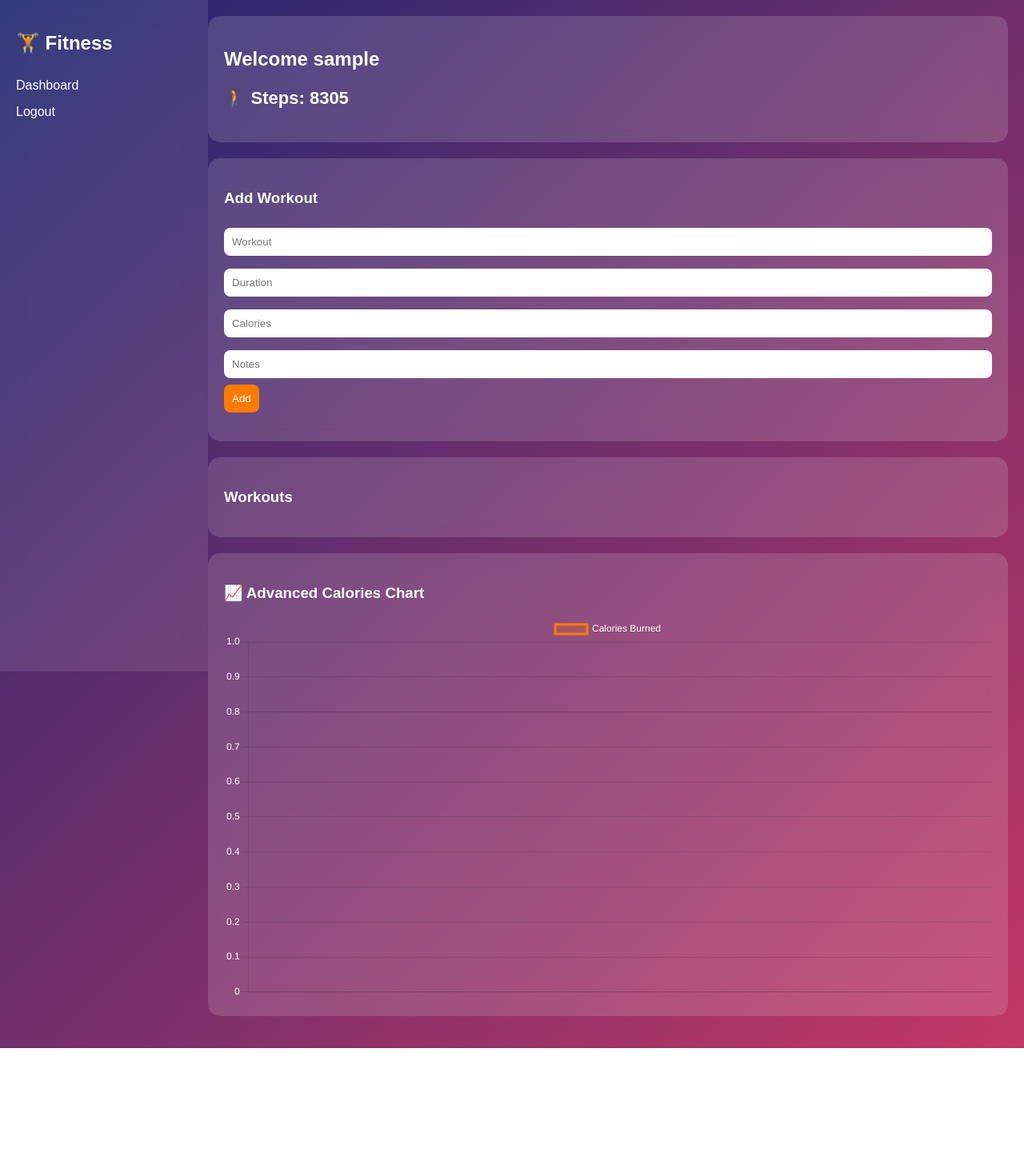
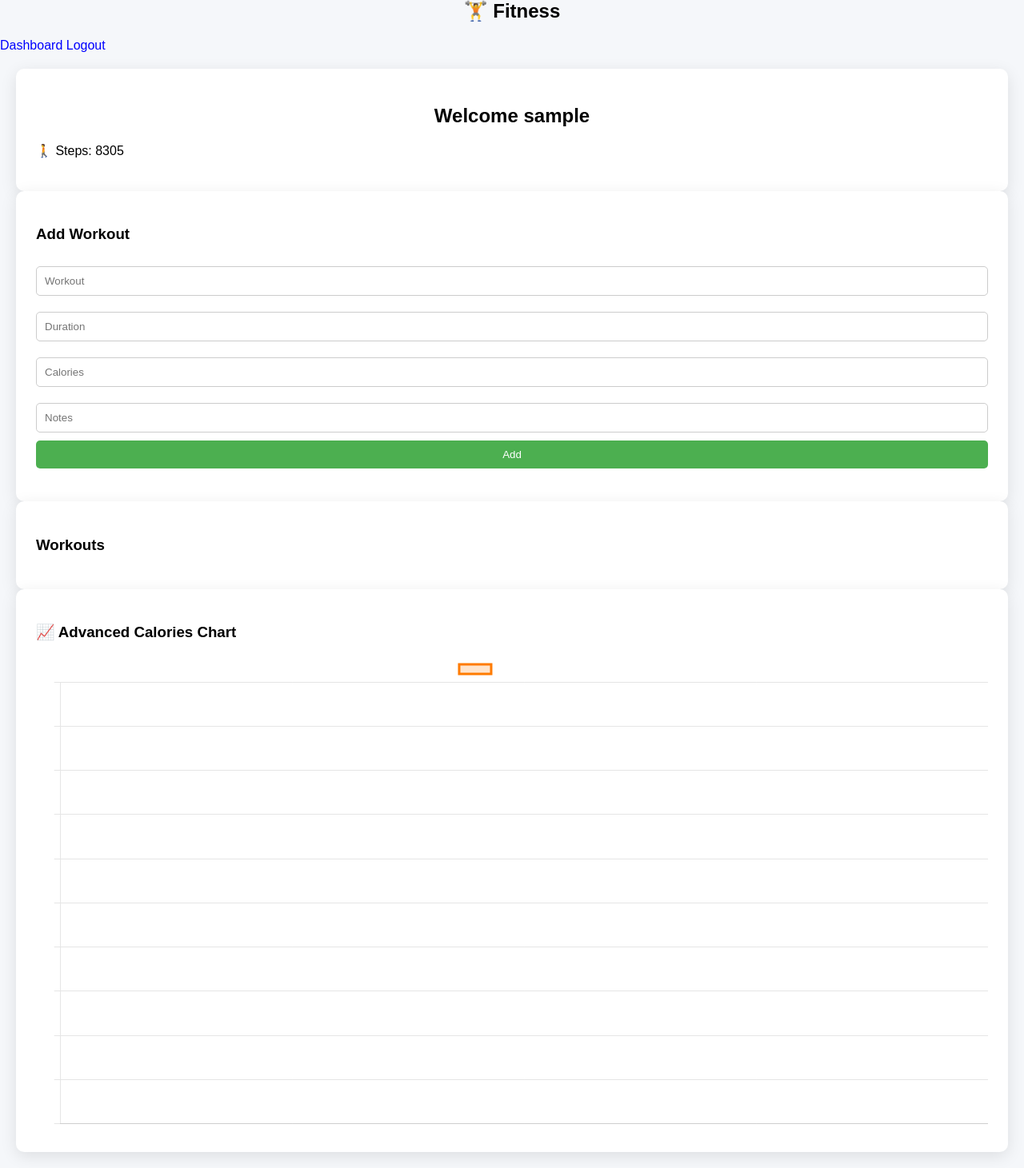
Before and after one commit to rajeshjhenkar338-byte/Fitness-app, a Flask app: page /dashboard in a window 1280 px wide. Shown: the whole page at 80% size. Before the commit the page ends 1311 px from the top, so only its background shows below. Run offline with Flask 3, Linux system fonts and the light colour scheme; the visitor is signed in with stand-in values (Sample User, id 1); data that the repository does not hold is empty.

Commit message:
Update style.css

```diff
--- a/static/style.css
+++ b/static/style.css
@@ -1,72 +1,67 @@
 body {
   margin: 0;
-  font-family: 'Poppins', sans-serif;
-  background: linear-gradient(135deg, #1d2671, #c33764);
-  color: white;
+  font-family: Arial;
+  background: #f5f7fa;
 }
 
-/* Sidebar */
-.sidebar {
-  width: 220px;
-  height: 100vh;
-  position: fixed;
-  background: rgba(255,255,255,0.1);
-  backdrop-filter: blur(15px);
+.container {
+  width: 350px;
+  margin: 100px auto;
+}
+
+.card {
+  background: white;
+  padding: 25px;
+  border-radius: 10px;
+  box-shadow: 0 5px 20px rgba(0,0,0,0.1);
+}
+
+h2 {
+  text-align: center;
+}
+
+input {
+  width: 100%;
+  padding: 10px;
+  margin: 10px 0;
+  border-radius: 5px;
+  border: 1px solid #ccc;
+}
+
+button {
+  width: 100%;
+  padding: 10px;
+  background: #4CAF50;
+  border: none;
+  color: white;
+  border-radius: 5px;
+}
+
+a {
+  text-decoration: none;
+  color: blue;
+}
+
+.main {
   padding: 20px;
 }
 
-.sidebar h2 {
-  margin-bottom: 30px;
+.topbar {
+  display: flex;
+  justify-content: space-between;
+  background: white;
+  padding: 15px;
+  box-shadow: 0 2px 10px rgba(0,0,0,0.1);
 }
 
-.sidebar a {
-  display: block;
-  margin: 15px 0;
-  color: white;
-  text-decoration: none;
+.grid {
+  display: grid;
+  grid-template-columns: repeat(2,1fr);
+  gap: 20px;
 }
 
-/* Main */
-.main {
-  margin-left: 240px;
-  padding: 20px;
+.card2 {
+  background: white;
+  padding: 15px;
+  border-radius: 10px;
 }
-
-.card {
-  background: rgba(255,255,255,0.15);
-  backdrop-filter: blur(12px);
-  padding: 20px;
-  border-radius: 15px;
-  margin-bottom: 20px;
-}
-
-/* Inputs */
-input {
-  width: 100%;
-  padding: 10px;
-  margin: 8px 0;
-  border-radius: 8px;
-  border: none;
-}
-
-/* Button */
-button {
-  background: #ff7b00;
-  color: white;
-  border: none;
-  padding: 10px;
-  border-radius: 8px;
-  cursor: pointer;
-}
-
-/* Steps */
-.steps {
-  font-size: 22px;
-  font-weight: bold;
-}
-
-/* List */
-.item {
-  padding: 10px;
-  border-bottom: 1px solid rgba(255,255,255,0.2);
-}
```
